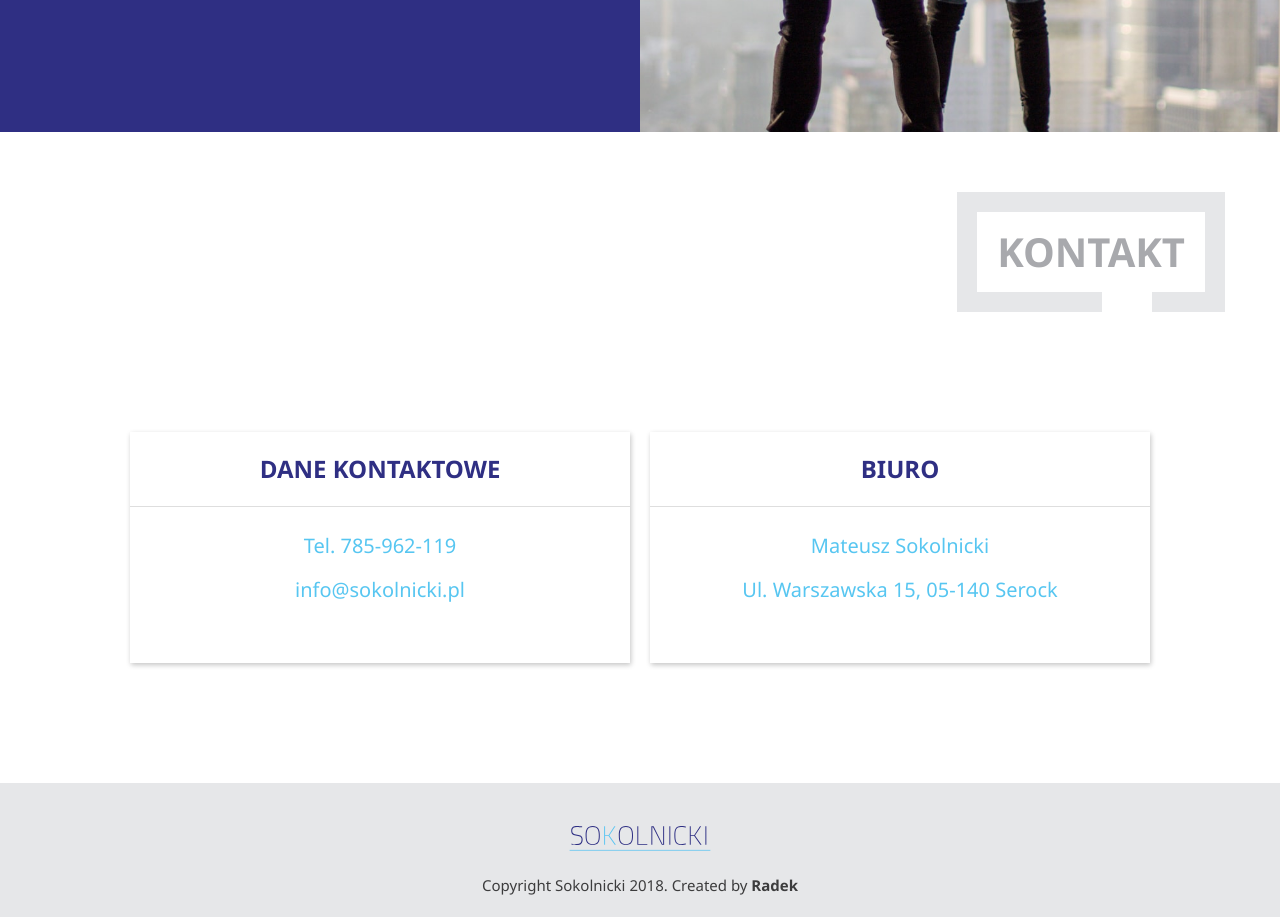
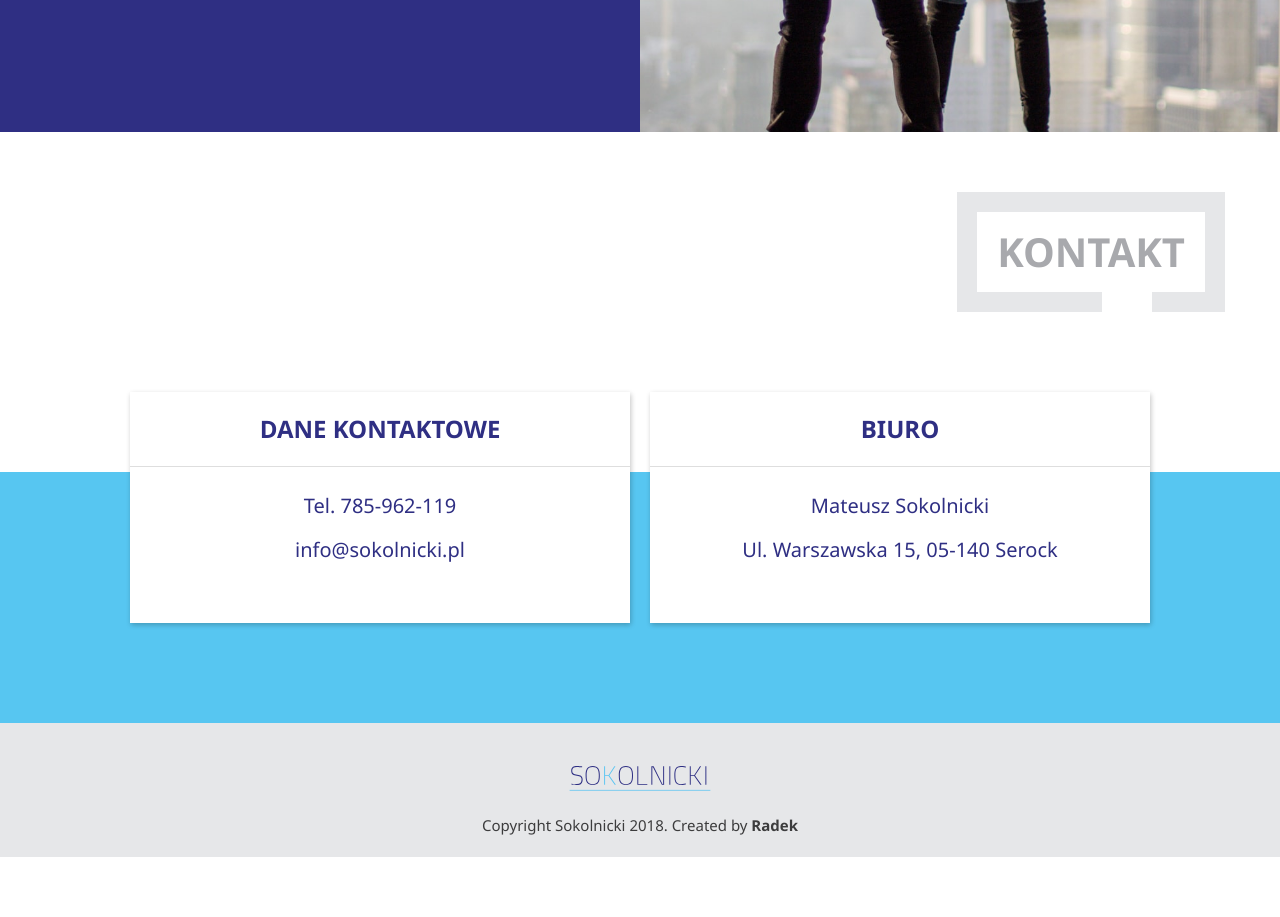
Before and after one commit to Radek-Wawrzyk/Sokolnicki, a website: page src/index.html in a window 1280 px wide. Shown: the part 8780-9697 px from the top of the page. After the commit the page ends 9637 px from the top, so only its background shows below. Drawn offline with nearby package versions, Linux system fonts and the light colour scheme.

Commit message:
Edit - Contact section

```diff
--- a/src/index.html
+++ b/src/index.html
@@ -511,7 +511,6 @@
     <header class="section-header section-header-right">
       <h2 class="section-title">Kontakt</h2>
     </header>
-    <div class="section-container">
     <div class="contact-info">
       <div class="contact-tile">
         <h4 class="contact-tile-title">Dane kontaktowe</h4>
@@ -526,7 +525,6 @@
         <h4 class="contact-tile-title">Biuro</h4>
         <p class="contact-tile-text">Mateusz Sokolnicki</p>
         <p class="contact-tile-text">Ul. Warszawska 15, 05-140 Serock</p>
-        </div>
       </div>
     </div>
   </section>
--- a/src/scss/components/_contact.scss
+++ b/src/scss/components/_contact.scss
@@ -1,12 +1,15 @@
 #contact {
-  padding: 60px 0;
+  padding: 0;
 }
 #contact .section-header {
-  padding: 0 15px;
+  padding: 60px 15px;
 }
 .contact-info {
   display: flex;
   justify-content: center;
+  background: $color2;
+  padding: 0 0 100px 0;
+  margin: 100px 0 0 0;
 }
 .contact-tile {
   max-width: 500px;
@@ -15,6 +18,8 @@
   text-align: center;
   box-shadow: 1px 2px 5px 0px rgba(0,0,0,0.23);
   padding: 0 0 50px 0;
+  background: white;
+  margin: -80px 10px 0 10px;
 }
 .contact-tile-title {
   color: $color1;
@@ -23,11 +28,11 @@
   border-bottom: 1px solid rgba(0,0,0,0.13);
 }
 .contact-tile-text {
-  color: $color2;
+  color: $color1;
   padding: 8px 15px;
 }
 .contact-tile-text a {
-  outline-color: $color2;
+  outline-color: $color1;
   padding: 2px 4px;
 }
 .contact-tile-text:first-of-type {
@@ -39,10 +44,11 @@
 @media screen and (max-width: 768px) {
   .contact-info {
     flex-wrap: wrap;
+    padding: 0 15px 0px 15px;
   }
   .contact-tile {
     width: 100%;
-    margin: 20px 0;
+    margin: -50px 0 75px 0;
   }
   #contact {
     padding: 60px 0 0 0;
```
Also changed, not shown: src/css/main.css. Lines whose indentation alone changed are shown as unchanged.
